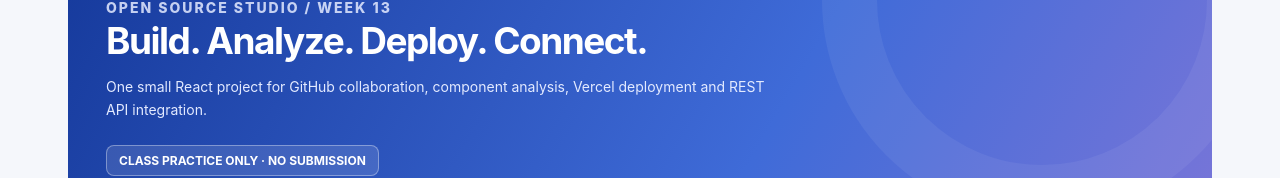
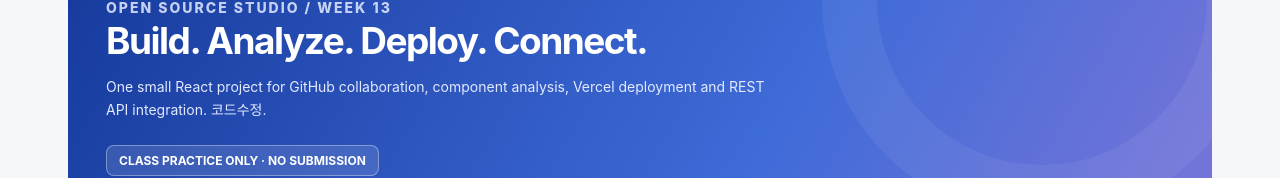
Before and after one commit to 2026-2-OSS/week13_starter_project, a React (Vite) app: page / in a window 1280 px wide. Shown: the part 136-314 px from the top of the page. Built offline with nearby package versions, Linux system fonts and the light colour scheme.

Commit message:
fix:code fix

```diff
--- a/src/App.jsx
+++ b/src/App.jsx
@@ -14,7 +14,7 @@ export default function App() {
           <h1>Build. Analyze. Deploy. Connect.</h1>
           <p>
             One small React project for GitHub collaboration, component analysis,
-            Vercel deployment and REST API integration.
+            Vercel deployment and REST API integration. 코드수정.
           </p>
           <span className="hero-tag">CLASS PRACTICE ONLY · NO SUBMISSION</span>
         </section>
```
